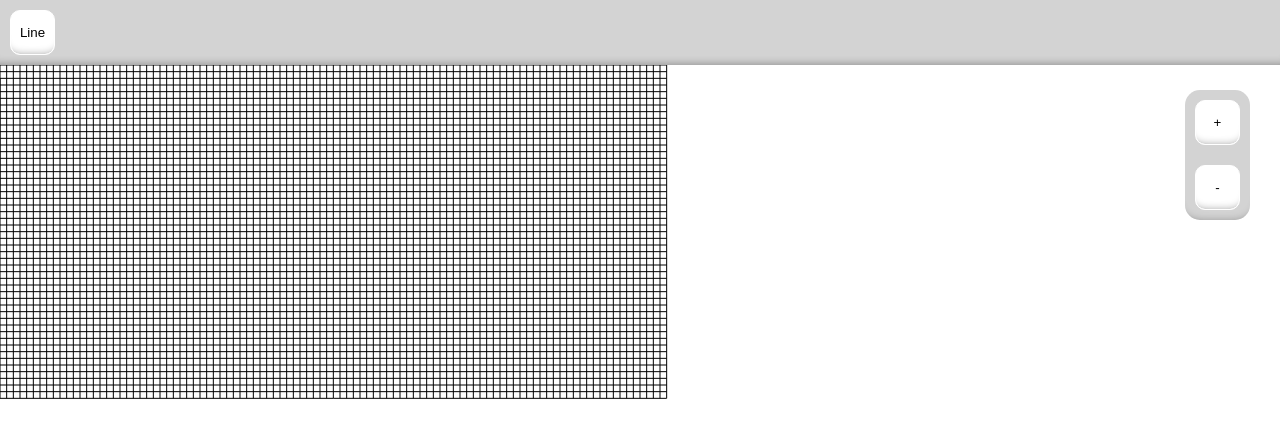
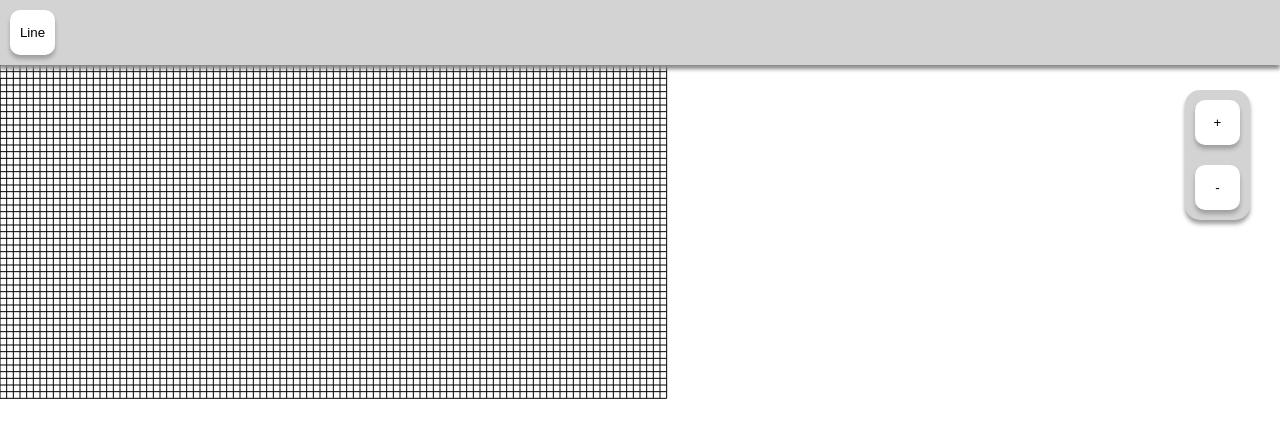
Before and after one commit to kevinkevink/Does_It_Fit, a React (Create React App) app: page / in a window 1280 px wide. Shown: the top 438 px of the page. Built offline with nearby package versions, Linux system fonts and the light colour scheme; the HTML template or start-up script is replaced by a standard one.

Commit message:
Stylistic Changes

```diff
--- a/src/LineTool.css
+++ b/src/LineTool.css
@@ -1,9 +1,9 @@
 .toolButton{
-    box-shadow: inset 0 -8px 10px -10px gray;
     height: 45px;
     width:45px;
     margin: 10px;
     background-color: white;
     border-radius: 10px;
-    border: 1px solid white;
+    border:none;
+    box-shadow: 0 4px 4px rgb(160, 158, 158);
 }
--- a/src/Toolbar.css
+++ b/src/Toolbar.css
@@ -1,8 +1,9 @@
 #bar{
-    box-shadow: inset 0 -10px 10px -10px gray;
+    box-shadow: 0 4px 4px rgb(137, 137, 137);
     height: 65px;
     width:100%;
     background-color: lightgray;
     display: flex;
     position: fixed;
+    z-index: 6;
 }
--- a/src/ZoomButton.css
+++ b/src/ZoomButton.css
@@ -7,5 +7,5 @@
     margin:0;
     background-color: lightgray;
     border-radius: 15px;
-    box-shadow: inset 0 -8px 10px -10px gray;
+    box-shadow: 0 4px 4px rgb(160, 158, 158);
 }
```
